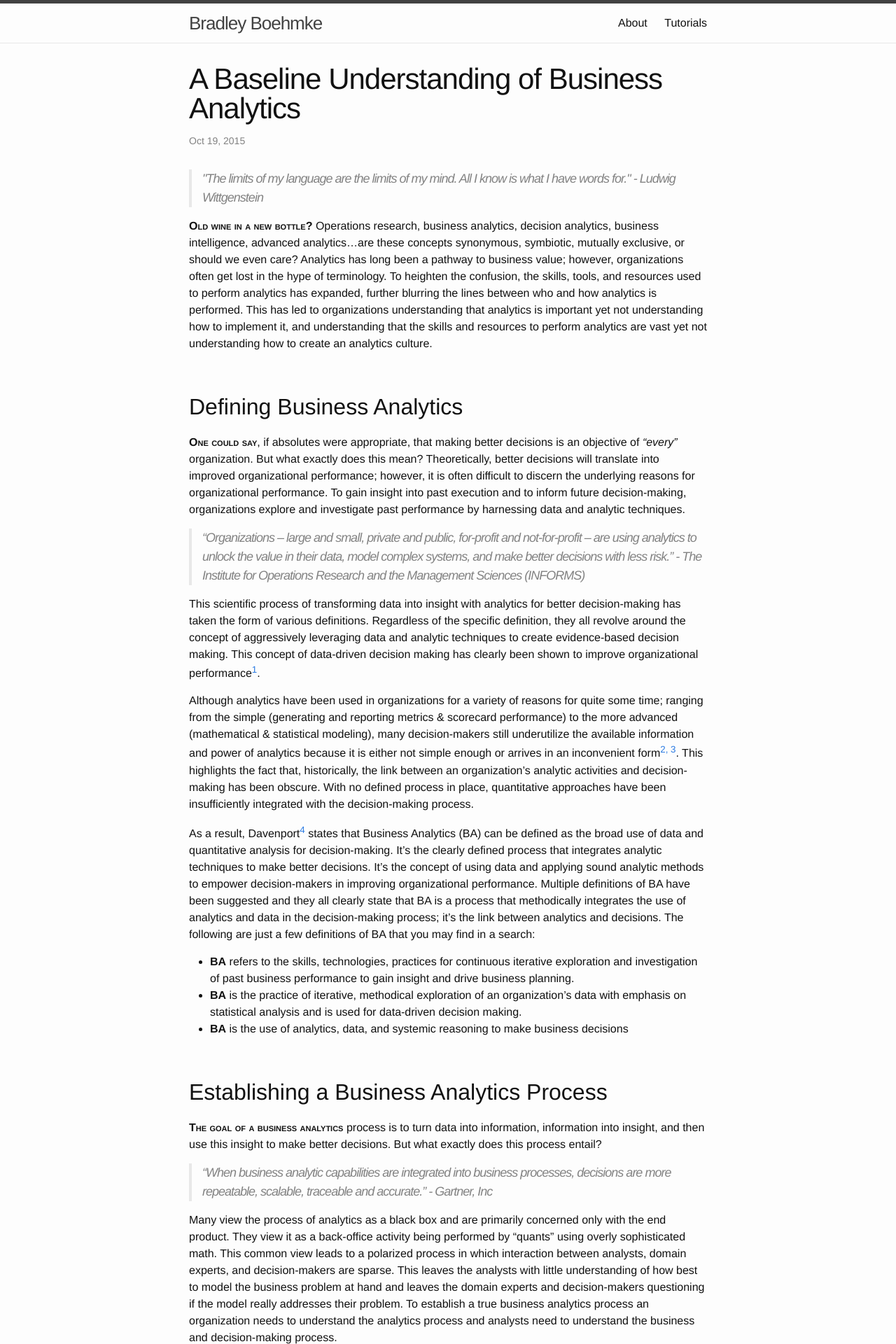
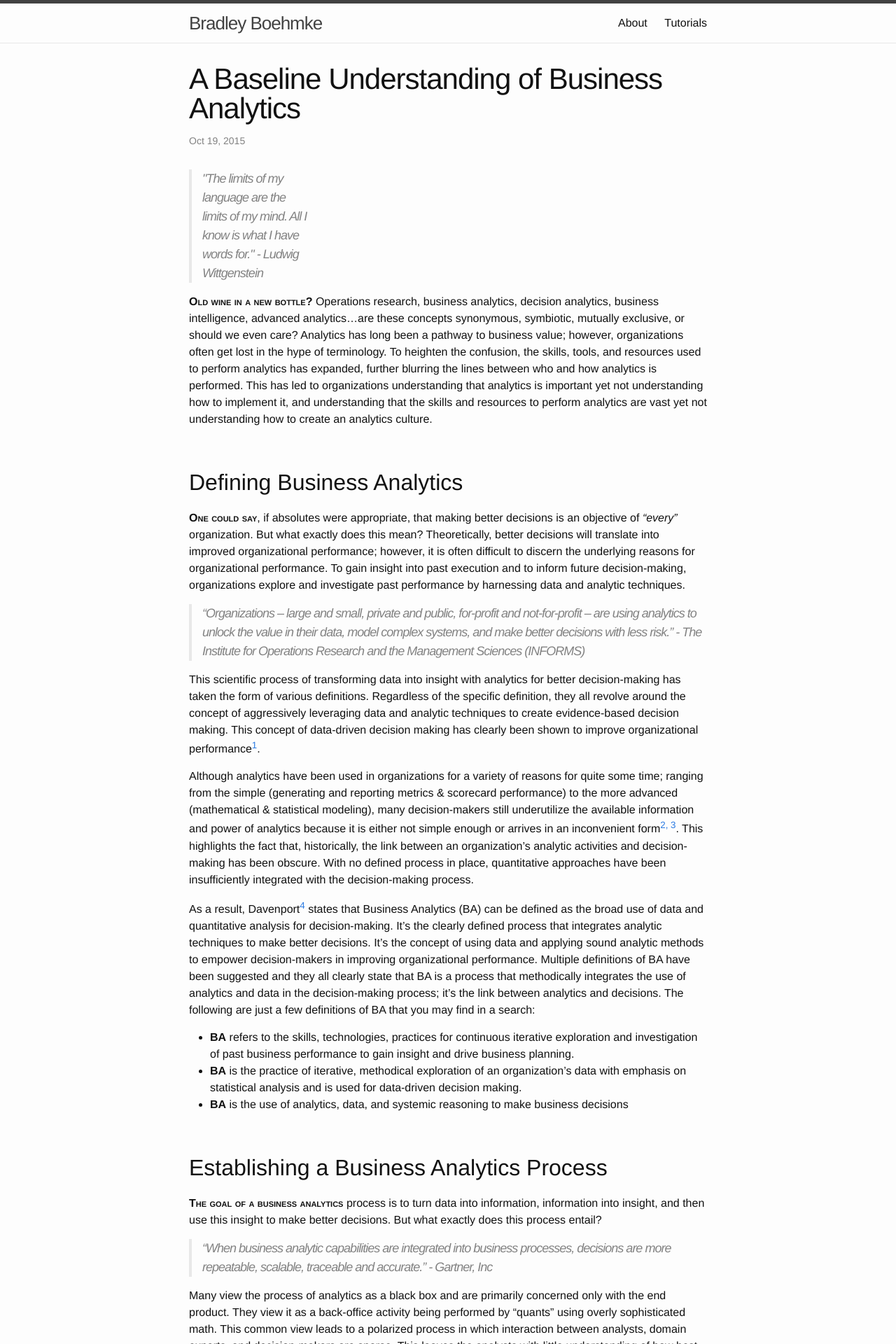
Before and after one commit to bradleyboehmke/bradleyboehmke, a Jekyll site: the page built from _posts/2015-12-28-a-baseline-understanding-of-business-analytics.md, in a window 1280 px wide. Shown: the top 1920 px of the page at 70% size. Built offline with Jekyll 4.4.1, drawn with Linux system fonts in a browser that asks for light colours.

Commit message:
Update 2015-12-28-a-baseline-understanding-of-business-analytics.md

```diff
--- a/_posts/2015-12-28-a-baseline-understanding-of-business-analytics.md
+++ b/_posts/2015-12-28-a-baseline-understanding-of-business-analytics.md
@@ -13,7 +13,7 @@ tags: [business analytics]
 </style>
 
 
-<blockquote>
+<blockquote style="width:150px;">
 <em>"The limits of my language are the limits of my mind.  All I know is what I have words for."</em> - Ludwig Wittgenstein
 </blockquote>
 
```
